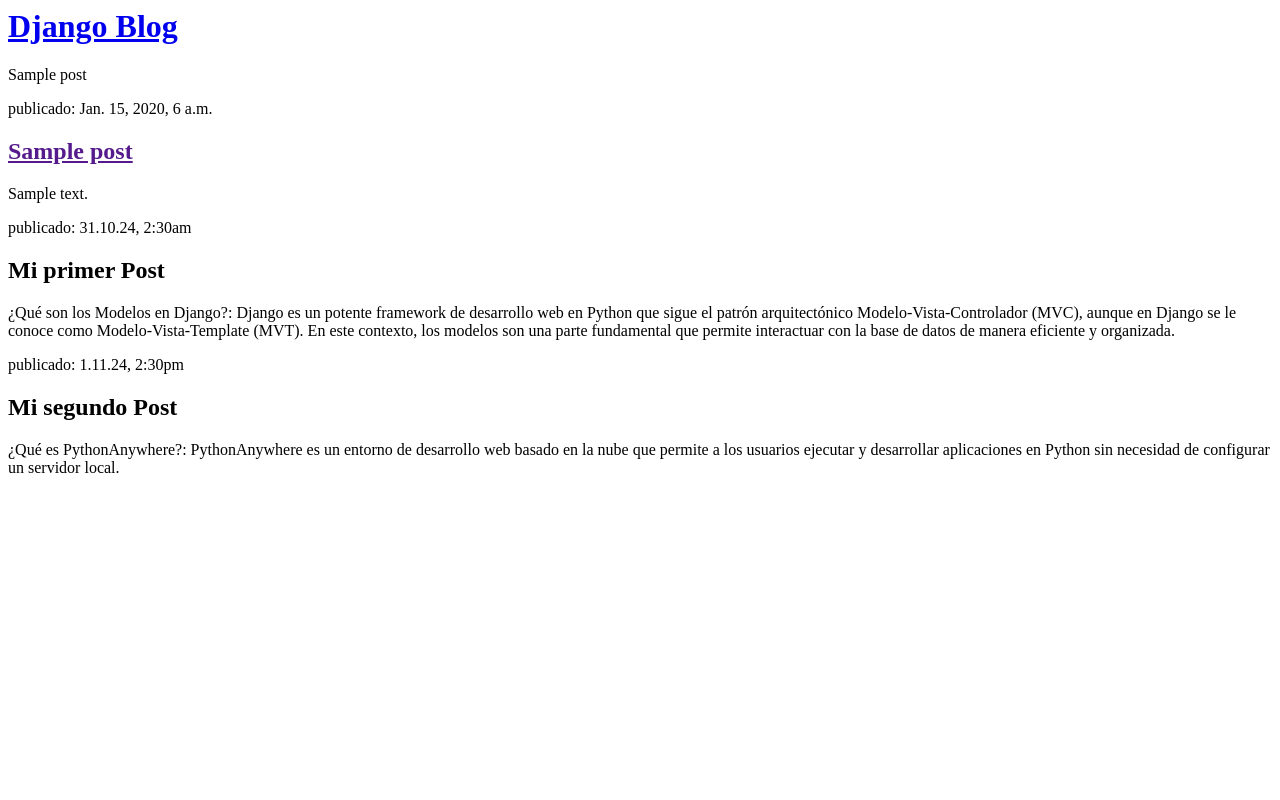
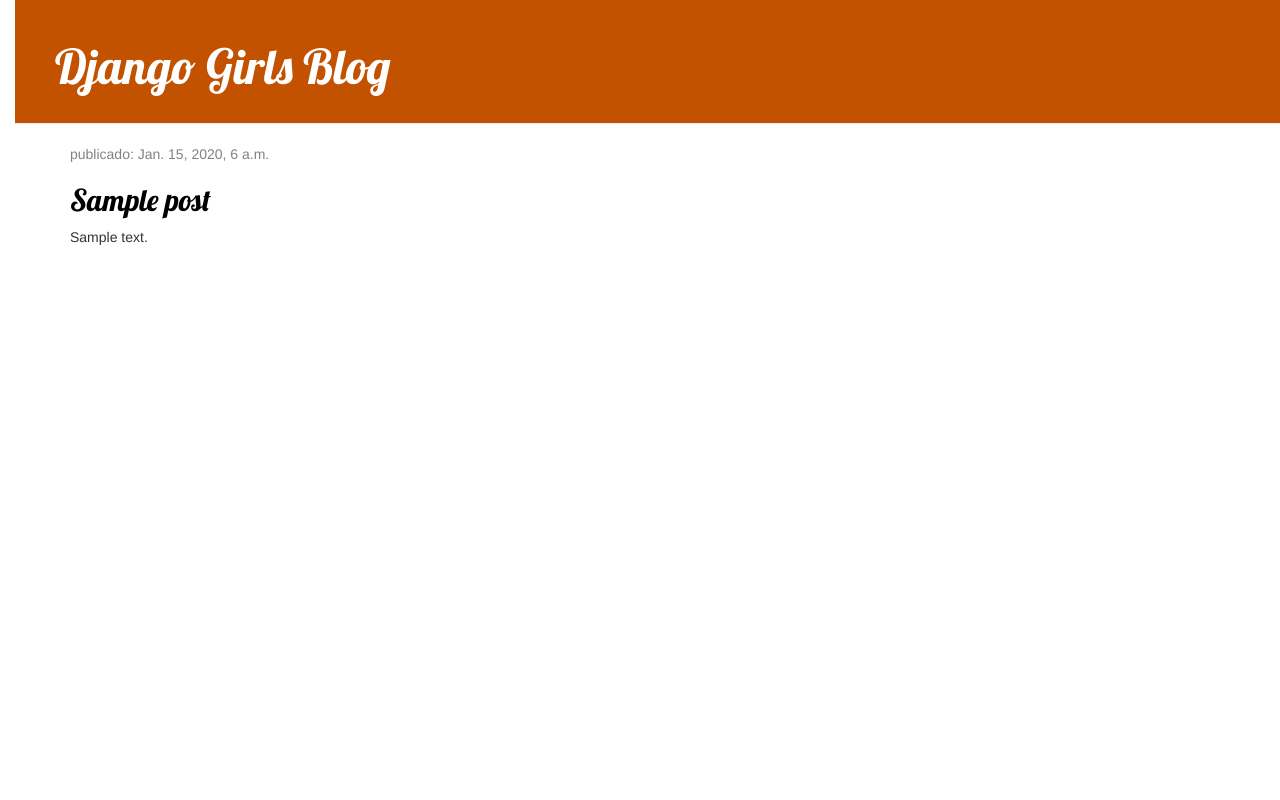
Before and after one commit to ElpadrinoDeveloper/my-first-blog, a Django app: page / in a window 1280 px wide. Run offline with Django 4.2, Linux system fonts and the light colour scheme; tables that the repository leaves empty hold one stand-in row (values such as "Sample post"); some libraries are stand-ins or nearby versions.

Commit message:
Agregadas vistas y plantilla para el detalle del post del blog así como también CSS para el sitio.

```diff
--- /dev/null
+++ b/blog/static/css/blog.css
@@ -0,0 +1,55 @@
+h1 a, h2 a {
+    color: #C25100;
+    font-family: 'Lobster';
+}
+
+body {
+    padding-left: 15px;
+}
+
+.page-header {
+    background-color: #C25100;
+    margin-top: 0;
+    padding: 20px 20px 20px 40px;
+}
+
+.page-header h1, .page-header h1 a, .page-header h1 a:visited, .page-header h1 a:active {
+    color: #ffffff;
+    font-size: 36pt;
+    text-decoration: none;
+}
+
+.content {
+    margin-left: 40px;
+}
+
+h1, h2, h3, h4 {
+    font-family: 'Lobster', cursive;
+}
+
+.date {
+    color: #828282;
+}
+
+.save {
+    float: right;
+}
+
+.post-form textarea, .post-form input {
+    width: 100%;
+}
+
+.top-menu, .top-menu:hover, .top-menu:visited {
+    color: #ffffff;
+    float: right;
+    font-size: 26pt;
+    margin-right: 20px;
+}
+
+.post {
+    margin-bottom: 70px;
+}
+
+.post h2 a, .post h2 a:visited {
+    color: #000000;
+}
--- /dev/null
+++ b/blog/templates/blog/base.html
@@ -0,0 +1,23 @@
+{% load static %}
+<html>
+    <head>
+        <title>Django Girls blog</title>
+        <link rel="stylesheet" href="//maxcdn.bootstrapcdn.com/bootstrap/3.2.0/css/bootstrap.min.css">
+        <link rel="stylesheet" href="//maxcdn.bootstrapcdn.com/bootstrap/3.2.0/css/bootstrap-theme.min.css">
+        <link href='//fonts.googleapis.com/css?family=Lobster&subset=latin,latin-ext' rel='stylesheet' type='text/css'>
+        <link rel="stylesheet" href="{% static 'css/blog.css' %}">
+    </head>
+    <body>
+        <div class="page-header">
+            <h1><a href="/">Django Girls Blog</a></h1>
+        </div>
+        <div class="content container">
+            <div class="row">
+                <div class="col-md-8">
+                {% block content %}
+                {% endblock %}
+                </div>
+            </div>
+        </div>
+    </body>
+</html>
--- a/blog/templates/blog/post_list.html
+++ b/blog/templates/blog/post_list.html
@@ -1,30 +1,14 @@
-<html>
-    <head>
-        <title>Django Blog</title>
-    </head>
-    <body>
-        <div>
-            <h1><a href="/">Django Blog</a></h1>
-        </div>
-            {% for post in posts %} {{ post }}
-            <div>
-                <p> publicado: {{ post.published_date }}</p>
-                <h2><a href="">{{ post.title }}</a></h2>
-                <p>{{ post.text|linebreaksbr }}</p>
-            </div>
-            {% endfor%}
-        <div>
-            <p>publicado: 31.10.24, 2:30am</p>
-            <h2><a href"">Mi primer Post</a></h2>
-            <p>¿Qué son los Modelos en Django?:
-                Django es un potente framework de desarrollo web en Python que sigue el patrón arquitectónico Modelo-Vista-Controlador (MVC), aunque en Django se le conoce como Modelo-Vista-Template (MVT). En este contexto, los modelos son una parte fundamental que permite interactuar con la base de datos de manera eficiente y organizada. </p>
-        </div>
 
-        <div>
-            <p>publicado: 1.11.24, 2:30pm</p>
-            <h2><a href"">Mi segundo Post</a></h2>
-            <p>¿Qué es PythonAnywhere?:
-                PythonAnywhere es un entorno de desarrollo web basado en la nube que permite a los usuarios ejecutar y desarrollar aplicaciones en Python sin necesidad de configurar un servidor local.  </p>
-        </div>
-    </body>
-</html>
+{% extends 'blog/base.html' %}
+
+        {% block content %}
+            {% for post in posts %}
+                <div class="post">
+                    <div class="date">
+                        <p>publicado: {{ post.published_date }}</p>
+                    </div>
+                    <h2><a href="{% url 'post_detail' pk=post.pk %}">{{ post.title }}</a></h2>
+                    <p>{{ post.text|linebreaksbr }}</p>
+                </div>
+            {% endfor %}
+        {% endblock %}
--- a/blog/urls.py
+++ b/blog/urls.py
@@ -3,4 +3,5 @@ from . import views
 
 urlpatterns = [
     path('', views.post_list, name='post_list'),
+    path('post/<int:pk>/', views.post_detail, name='post_detail')
 ]
--- a/blog/views.py
+++ b/blog/views.py
@@ -1,7 +1,12 @@
 from django.shortcuts import render
 from django.utils import timezone
 from .models import Post
+from django.shortcuts import render, get_object_or_404
 
 def post_list(request):
     posts = Post.objects.filter(published_date__lte=timezone.now()).order_by('published_date')
     return render(request, 'blog/post_list.html', {'posts': posts})
+
+def post_detail(request, pk):
+    post = get_object_or_404(Post, pk=pk)
+    return render(request, 'blog/post_detail.html', {'post': post})
```
Also changed, not shown: blog/templates/blog/post_detail.html (added, +13 -0 lines).
